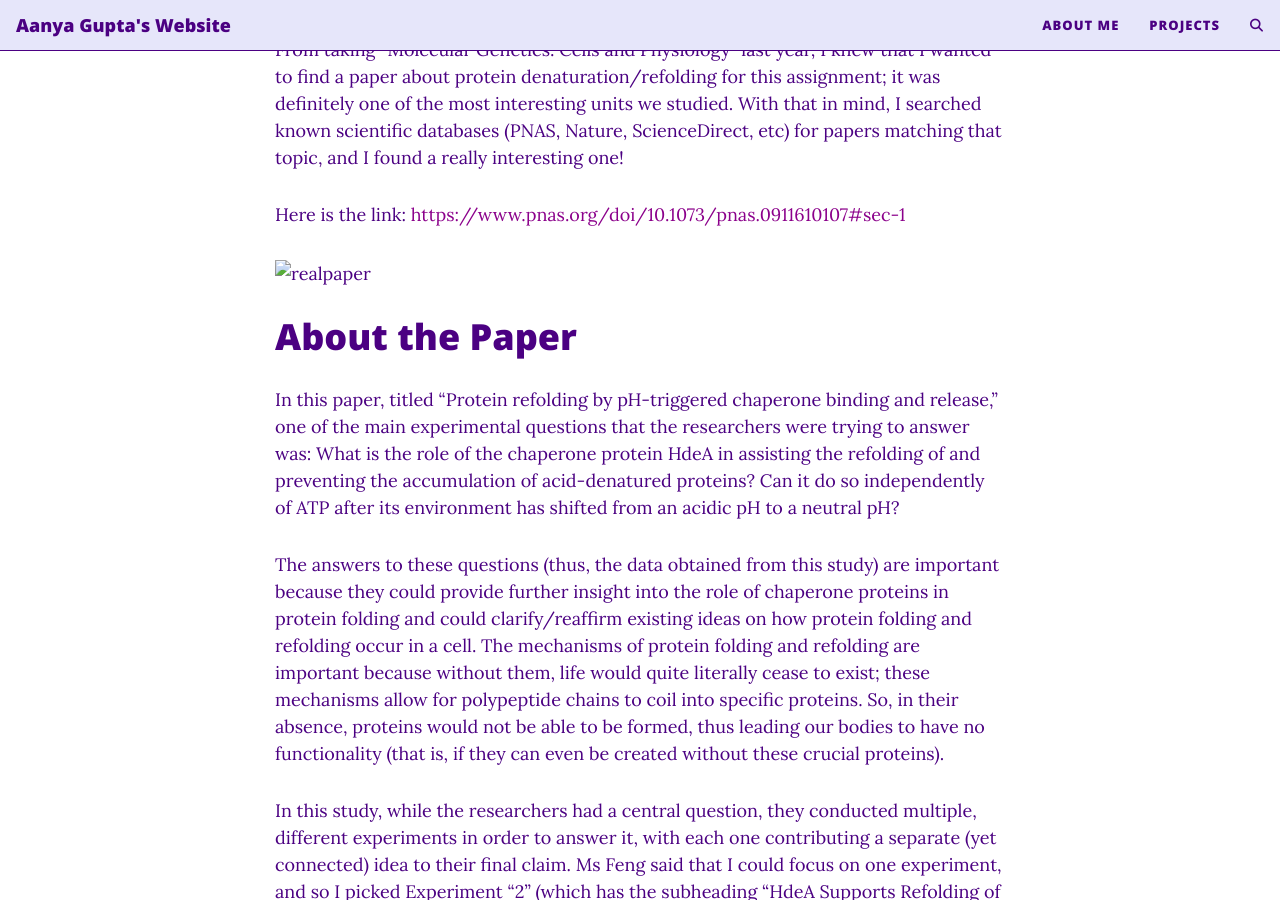
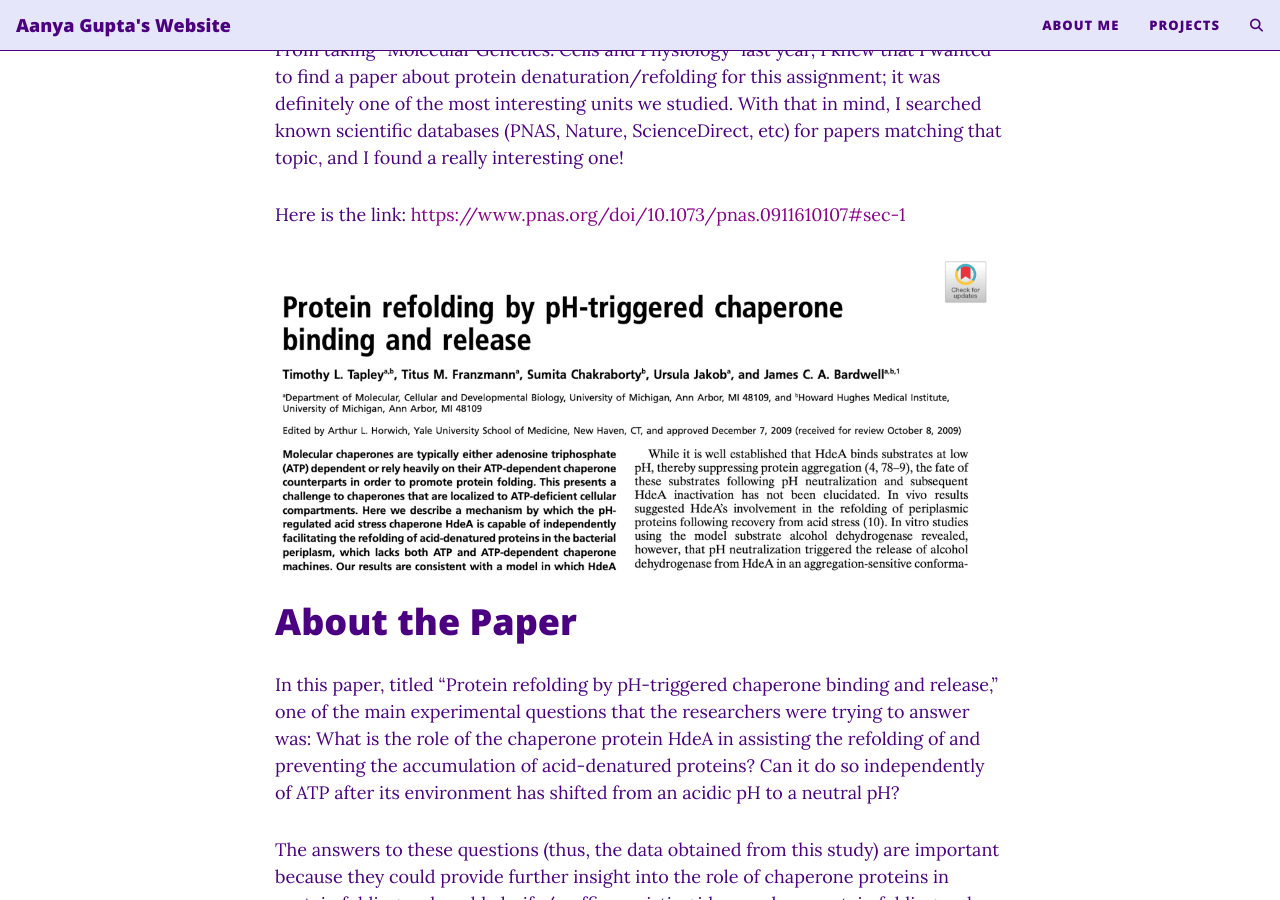
Before and after one commit to Aanya-Gupta-AG/HM-Website, a Jekyll site: the page built from _posts/2024-10-25-meta-analysis.md, in a window 1280 px wide and 900 px high, scrolled down 626 px. Built offline with Jekyll 4.4.1, drawn with Linux system fonts in a browser that asks for light colours; comment, search, counter and statistics services are not loaded.

Commit message:
Update 2024-10-25-meta-analysis.md

```diff
--- a/_posts/2024-10-25-meta-analysis.md
+++ b/_posts/2024-10-25-meta-analysis.md
@@ -14,7 +14,7 @@ From taking “Molecular Genetics: Cells and Physiology” last year, I knew tha
 
 Here is the link: [https://www.pnas.org/doi/10.1073/pnas.0911610107#sec-1](https://www.pnas.org/doi/10.1073/pnas.0911610107#sec-1)
 
-![realpaper](assets/realpaper2.png)
+![realpaper](/assets/realpaper2.png)
 
 
 # About the Paper
```
